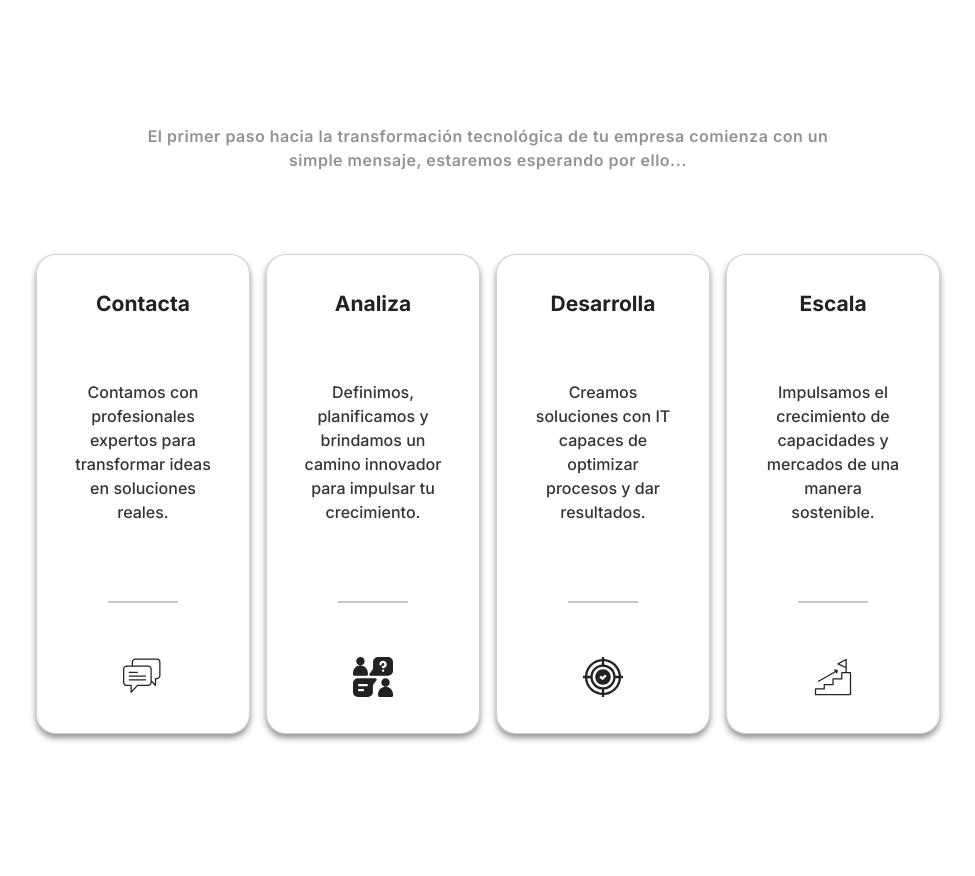
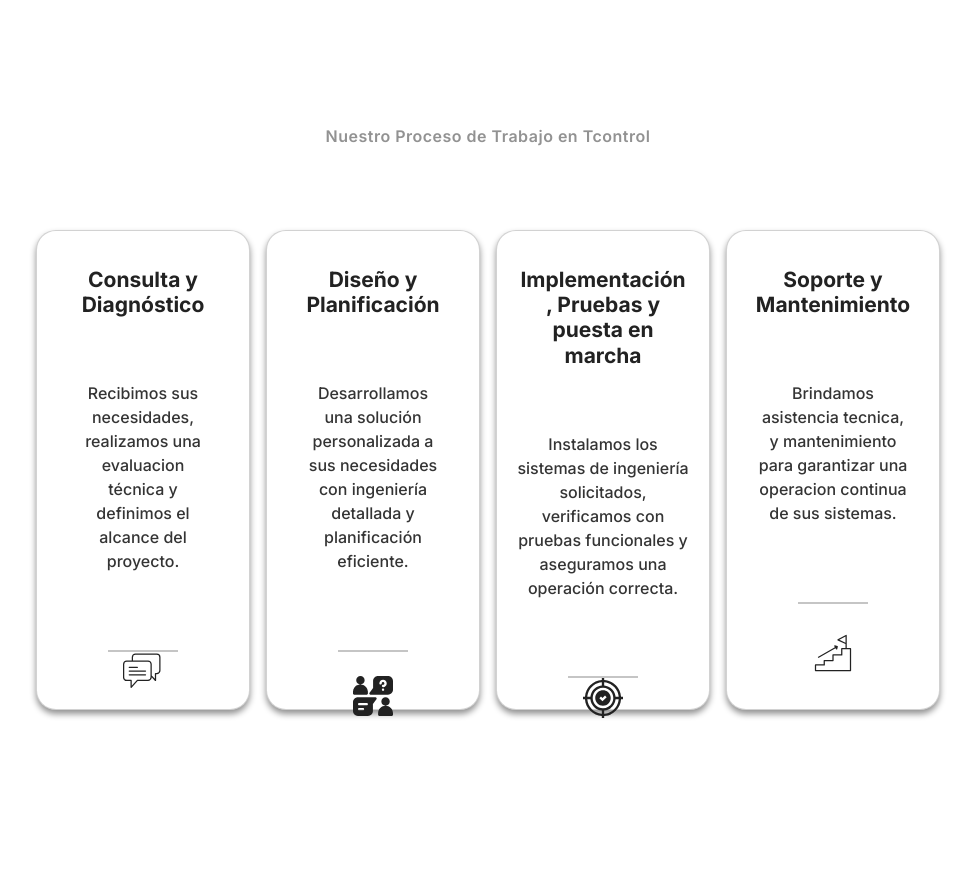
Before and after one commit to JeanpierMorales/Producci-nT-Control, a React (Vite) app: page / in a window 1280 px wide. Shown: the part 3120-3996 px from the top of the page, without its empty margins (152-1127 px from the left). Built offline with nearby package versions, Linux system fonts and the light colour scheme.

Commit message:
Actualización de Industrias

```diff
--- a/src/Components/Inicio.tsx
+++ b/src/Components/Inicio.tsx
@@ -411,10 +411,7 @@ const Inicio: React.FC = () => {
       {/* Sección Proceso ----------------------------------------------------------------------------------------------------------------------*/}
       <section className="container SProceso" id="Proceso">
         <div className="text-center">
-          <p className="pProceso">
-            El primer paso hacia la transformación tecnológica de tu empresa
-            comienza con un simple mensaje, estaremos esperando por ello...
-          </p>
+          <p className="pProceso">Nuestro Proceso de Trabajo en Tcontrol</p>
         </div>
 
         <div className="d-flex justify-content-center gap-3 mt-4 Proceso-cards">
@@ -422,14 +419,14 @@ const Inicio: React.FC = () => {
           <div className="card custom-card-Proceso">
             <div className="card-body d-flex flex-column">
               <h5 className="card-title-Proceso text-center custom-title-Proceso">
-                Contacta
+                Consulta y Diagnóstico
               </h5>
               <br />
               <br />
 
               <p className="card-text text-center custom-text-Proceso">
-                Contamos con profesionales expertos para transformar ideas en
-                soluciones reales.
+                Recibimos sus necesidades, realizamos una evaluacion técnica y
+                definimos el alcance del proyecto.
               </p>
               <br />
               <div className="d-flex justify-content-center mt-1">
@@ -466,13 +463,13 @@ const Inicio: React.FC = () => {
           <div className="card custom-card-Proceso">
             <div className="card-body d-flex flex-column">
               <h5 className="card-title-Proceso text-center custom-title-Proceso">
-                Analiza
+                Diseño y Planificación
               </h5>
               <br />
               <br />
               <p className="card-text text-center custom-text-Proceso">
-                Definimos, planificamos y brindamos un camino innovador para
-                impulsar tu crecimiento.
+                Desarrollamos una solución personalizada a sus necesidades con
+                ingeniería detallada y planificación eficiente.
               </p>
               <br />
               <div className="d-flex justify-content-center mt-1">
@@ -503,13 +500,13 @@ const Inicio: React.FC = () => {
           <div className="card custom-card-Proceso">
             <div className="card-body d-flex flex-column">
               <h5 className="card-title-Proceso text-center custom-title-Proceso">
-                Desarrolla
+                Implementación, Pruebas y puesta en marcha
               </h5>
               <br />
               <br />
               <p className="card-text text-center custom-text-Proceso">
-                Creamos soluciones con IT capaces de optimizar procesos y dar
-                resultados.
+                Instalamos los sistemas de ingeniería solicitados, verificamos
+                con pruebas funcionales y aseguramos una operación correcta.
               </p>
               <br />
               <div className="d-flex justify-content-center mt-1">
@@ -545,13 +542,13 @@ const Inicio: React.FC = () => {
           <div className="card custom-card-Proceso">
             <div className="card-body d-flex flex-column">
               <h5 className="card-title-Proceso text-center custom-title-Proceso">
-                Escala
+                Soporte y Mantenimiento
               </h5>
               <br />
               <br />
               <p className="card-text text-center custom-text-Proceso">
-                Impulsamos el crecimiento de capacidades y mercados de una
-                manera sostenible.
+                Brindamos asistencia tecnica, y mantenimiento para garantizar
+                una operacion continua de sus sistemas.
               </p>
               <br />
               <div className="d-flex justify-content-center mt-1">
```
